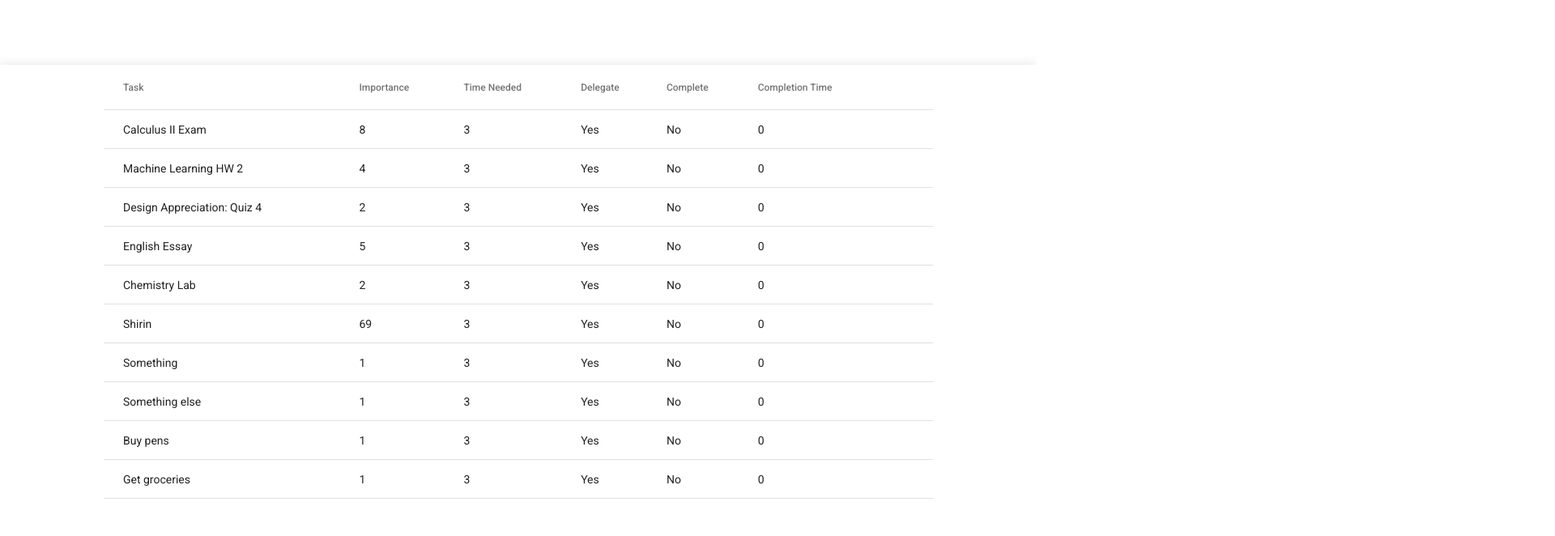
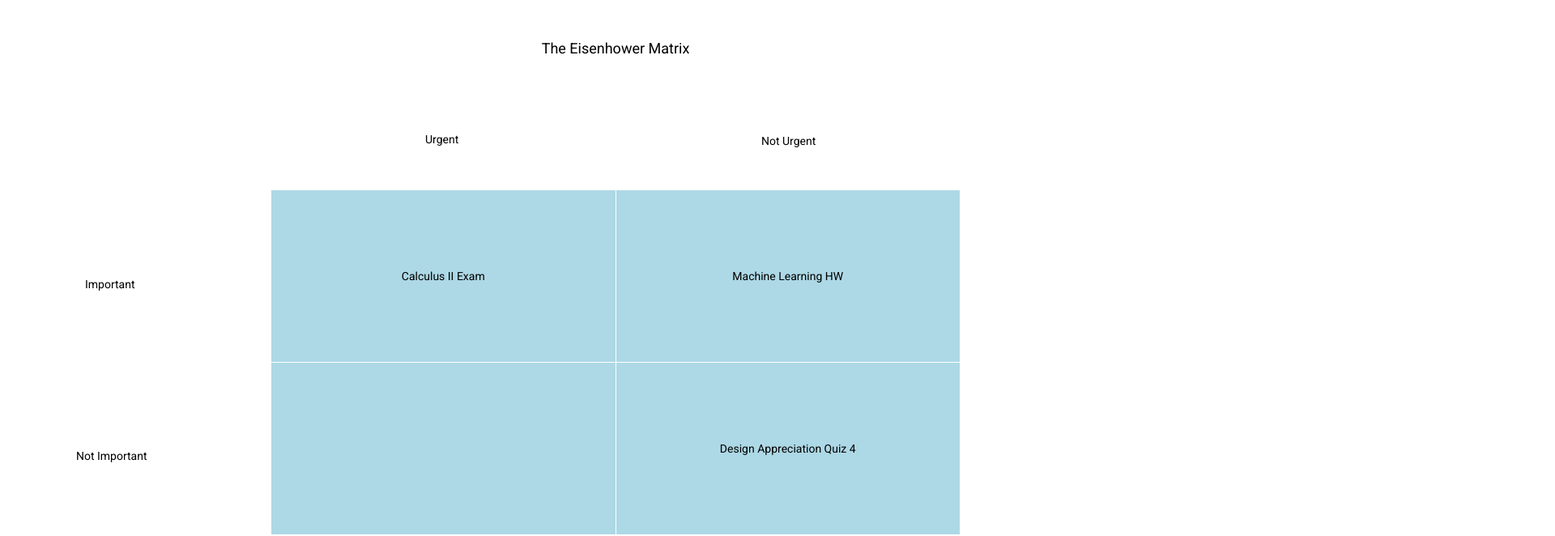
Before and after one commit to taysh9/frontbackproject, an Angular app in the folder front/: page /matrix in a window 1280 px wide. Before the commit this address led to /. Shown: the top 662 px of the page at 81% size, 1920 px wide, since content can reach past the window. Built offline with nearby package versions, Linux system fonts and the light colour scheme.

Commit message:
pushing changes

```diff
--- a/front/src/app/app-routing.module.ts
+++ b/front/src/app/app-routing.module.ts
@@ -1,10 +1,12 @@
 import { NgModule } from '@angular/core';
 import { RouterModule, Routes } from '@angular/router';
+import { MatrixComponent } from './matrix/matrix/matrix.component';
 import {ViewsComponent} from "./pages/views/views.component";
+import { TaskTableComponent } from './task-table/task-table.component';
 
 const routes: Routes = [
-  {path: '', component: ViewsComponent}
-
+  {path: '', component: TaskTableComponent},
+  {path: 'matrix', component: MatrixComponent}
 ];
 
 @NgModule({
--- a/front/src/app/app.component.html
+++ b/front/src/app/app.component.html
@@ -8,4 +8,5 @@
 <!-- * * * * * * * * * * * * * * * * * * * * * * * * * * * * * * * -->
 
 <router-outlet></router-outlet>
-<app-task-table></app-task-table>
+<!-- <app-task-table></app-task-table> -->
+<!-- <app-matrix></app-matrix> -->
--- /dev/null
+++ b/front/src/app/matrix/matrix/matrix.component.html
@@ -0,0 +1,22 @@
+<div class="page">
+<p class="header">The Eisenhower Matrix</p>
+<p class="urgent">Urgent</p>
+<p class="not_urgent">Not Urgent</p>
+<p class="important">Important</p>
+<!-- <p class="importance_description">(7 or higher)</p> -->
+<p class="not_important">Not Important</p>
+<!-- <p class="not_importance_description">(6 or lower)</p> -->
+<mat-grid-list cols="2" rowHeight="2:1">
+  <mat-grid-tile>Calculus II Exam</mat-grid-tile>
+  <mat-grid-tile>Machine Learning HW</mat-grid-tile>
+  <mat-grid-tile></mat-grid-tile>
+  <mat-grid-tile>Design Appreciation Quiz 4</mat-grid-tile>
+</mat-grid-list>
+</div>
+
+<!-- <mat-sidenav-container class="example-container">
+  <mat-sidenav mode="side" opened>Sidenav content</mat-sidenav>
+  <mat-sidenav-content>Main content</mat-sidenav-content>
+</mat-sidenav-container>
+
+<div>Please open on Stackblitz to see result</div> -->
--- /dev/null
+++ b/front/src/app/matrix/matrix/matrix.component.scss
@@ -0,0 +1,57 @@
+.header {
+  position: relative;
+  text-align: center;
+  top: 50px;
+  font-size: large;
+}
+
+.page {
+  min-width: 1520px;
+}
+
+.mat-grid-tile {
+  background: lightblue;
+}
+.mat-grid-list {
+  margin: auto;
+  width: 700px;
+  padding: 75px;
+}
+
+.urgent {
+  position: relative;
+  left: 525px;
+  top: 130px;
+}
+
+.not_urgent {
+  position: relative;
+  left: 940px;
+  top: 100px;
+}
+
+.important {
+  position: relative;
+  left: 105px;
+  top: 245px;
+
+}
+
+.importance_description {
+  position: relative;
+  left: 99px;
+  top: 290px;
+}
+
+
+.not_important {
+  position: relative;
+  left: 94px;
+  top: 425px;
+}
+
+.not_importance_description {
+  position: relative;
+  left: 102px;
+  top: 413px;
+}
--- /dev/null
+++ b/front/src/app/matrix/matrix/matrix.component.ts
@@ -0,0 +1,15 @@
+import { Component, OnInit } from '@angular/core';
+
+@Component({
+  selector: 'app-matrix',
+  templateUrl: './matrix.component.html',
+  styleUrls: ['./matrix.component.scss']
+})
+export class MatrixComponent implements OnInit {
+
+  constructor() { }
+
+  ngOnInit(): void {
+  }
+
+}
--- a/front/src/app/task-table/task-table-datasource.ts
+++ b/front/src/app/task-table/task-table-datasource.ts
@@ -7,54 +7,57 @@ import { Observable, of as observableOf, merge } from 'rxjs';
 // TODO: Replace this with your own data model type
 export interface TaskTableItem {
   task: string;
-  importance: number;
+  importance: any;
   time_needed: number;
   delegate: string;
   complete: string;
   completion_time: number;
 }
 
+let importanceVal = ""
+console.log(importanceVal)
+
 // TODO: replace this with real data from your application
 const EXAMPLE_DATA: TaskTableItem[] = [
-  {task: "Calculus II Exam", importance: 8, time_needed: 3, delegate: "Yes",
+  {task: "Calculus II Exam", importance: "", time_needed: 3, delegate: "Yes",
    complete: "No", completion_time: 0},
-  {task: "Machine Learning HW 2", importance: 4, time_needed: 3, delegate: "Yes",
+  {task: "Machine Learning HW", importance: "", time_needed: 3, delegate: "Yes",
   complete: "No", completion_time: 0},
-  {task: "Design Appreciation: Quiz 4", importance: 2, time_needed: 3, delegate: "Yes",
+  {task: "Design Appreciation: Quiz 4", importance: "", time_needed: 3, delegate: "Yes",
   complete: "No", completion_time: 0},
-  {task: "English Essay", importance: 5, time_needed: 3, delegate: "Yes",
+  {task: "English Essay", importance: "", time_needed: 3, delegate: "Yes",
   complete: "No", completion_time: 0},
-  {task: "Chemistry Lab", importance: 2, time_needed: 3, delegate: "Yes",
+  {task: "Chemistry Lab", importance: "", time_needed: 3, delegate: "Yes",
   complete: "No", completion_time: 0},
-  {task: "Shirin", importance: 69, time_needed: 3, delegate: "Yes",
+  {task: "Report", importance: "", time_needed: 3, delegate: "Yes",
   complete: "No", completion_time: 0},
-  {task: "Something", importance: 1, time_needed: 3, delegate: "Yes",
+  {task: "Something", importance: "", time_needed: 3, delegate: "Yes",
   complete: "No", completion_time: 0},
-  {task: "Something else", importance: 1, time_needed: 3, delegate: "Yes",
+  {task: "Something else", importance: "", time_needed: 3, delegate: "Yes",
   complete: "No", completion_time: 0},
-  {task: "Buy pens", importance: 1, time_needed: 3, delegate: "Yes",
+  {task: "Buy pens", importance: "", time_needed: 3, delegate: "Yes",
   complete: "No", completion_time: 0},
-  {task: "Get groceries", importance: 1, time_needed: 3, delegate: "Yes",
+  {task: "Get groceries", importance: "", time_needed: 3, delegate: "Yes",
   complete: "No", completion_time: 0},
-  {task: "11", importance: 1, time_needed: 3, delegate: "Yes",
+  {task: "11", importance: "", time_needed: 3, delegate: "Yes",
   complete: "No", completion_time: 0},
-  {task: "12", importance: 1, time_needed: 3, delegate: "Yes",
+  {task: "12", importance: "", time_needed: 3, delegate: "Yes",
   complete: "No", completion_time: 0},
-  {task: "13", importance: 1, time_needed: 3, delegate: "Yes",
+  {task: "13", importance: "", time_needed: 3, delegate: "Yes",
   complete: "No", completion_time: 0},
-  {task: "14", importance: 1, time_needed: 3, delegate: "Yes",
+  {task: "14", importance: "", time_needed: 3, delegate: "Yes",
   complete: "No", completion_time: 0},
-  {task: "15", importance: 1, time_needed: 3, delegate: "Yes",
+  {task: "15", importance: "", time_needed: 3, delegate: "Yes",
   complete: "No", completion_time: 0},
-  {task: "16", importance: 1, time_needed: 3, delegate: "Yes",
+  {task: "Task 16", importance: "", time_needed: 3, delegate: "Yes",
   complete: "No", completion_time: 0},
-  {task: "17", importance: 1, time_needed: 3, delegate: "Yes",
+  {task: "Task 17", importance: "", time_needed: 3, delegate: "Yes",
   complete: "No", completion_time: 0},
-  {task: "18", importance: 1, time_needed: 3, delegate: "Yes",
+  {task: "Task 18", importance: "", time_needed: 3, delegate: "Yes",
   complete: "No", completion_time: 0},
-  {task: "19", importance: 1, time_needed: 3, delegate: "Yes",
+  {task: "Task 19", importance: "", time_needed: 3, delegate: "Yes",
   complete: "No", completion_time: 0},
-  {task: "20", importance: 1, time_needed: 3, delegate: "Yes",
+  {task: "Task 20", importance: "", time_needed: 3, delegate: "Yes",
   complete: "No", completion_time: 0},
 ];
 
--- a/front/src/app/task-table/task-table.component.html
+++ b/front/src/app/task-table/task-table.component.html
@@ -8,13 +8,22 @@
 
     <!-- Importance Column -->
     <ng-container matColumnDef="importance">
-      <th mat-header-cell *matHeaderCellDef mat-sort-header>Importance</th>
-      <td mat-cell *matCellDef="let row">{{row.importance}}</td>
+      <!--  -->
+      <th mat-header-cell *matHeaderCellDef mat-sort-header>Importance (1-10)</th>
+      <mat-cell *matCellDef="let row">{{row.importance}}
+      <mat-form-field [style.width.px] = 35>
+      <mat-select [(ngModel)] = "importanceVal">
+      <mat-option *ngFor="let val of values" [value]="val">
+        {{val}}
+      </mat-option>
+    </mat-select>
+        </mat-form-field>
+      </mat-cell>
     </ng-container>
 
     <!-- Time Needed Column -->
     <ng-container matColumnDef="time_needed">
-      <th mat-header-cell *matHeaderCellDef mat-sort-header>Time Needed</th>
+      <th mat-header-cell *matHeaderCellDef mat-sort-header>Time Needed (Hours)</th>
       <td mat-cell *matCellDef="let row">{{row.time_needed}}</td>
     </ng-container>
 
@@ -32,7 +41,7 @@
 
     <!-- Completion Time Column -->
     <ng-container matColumnDef="completion_time">
-      <th mat-header-cell *matHeaderCellDef mat-sort-header>Completion Time</th>
+      <th mat-header-cell *matHeaderCellDef mat-sort-header>Completion Time (Hours)</th>
       <td mat-cell *matCellDef="let row">{{row.completion_time}}</td>
     </ng-container>
 
@@ -48,4 +57,8 @@
       [pageSizeOptions]="[5, 10, 20]"
       aria-label="Select page">
   </mat-paginator>
+
+  <button mat-raised-button color="primary"> Add Task </button>
+  <button mat-raised-button color="primary"> Save </button>
+  <button mat-raised-button color="primary" routerLink="/matrix"> Matrix </button>
 </div>
--- a/front/src/app/task-table/task-table.component.scss
+++ b/front/src/app/task-table/task-table.component.scss
@@ -5,6 +5,7 @@
   background-color: white;
 }
 
-// .mat-cell {
-//   color: #ff0000;
-// }
+.mat-raised-button {
+  color: red;
+  width: 20%;
+}
--- a/front/src/app/task-table/task-table.component.ts
+++ b/front/src/app/task-table/task-table.component.ts
@@ -1,4 +1,5 @@
 import { AfterViewInit, Component, ViewChild } from '@angular/core';
+import { Validators } from '@angular/forms';
 import { MatPaginator } from '@angular/material/paginator';
 import { MatSort } from '@angular/material/sort';
 import { MatTable } from '@angular/material/table';
@@ -18,6 +19,9 @@ export class TaskTableComponent implements AfterViewInit {
   /** Columns displayed in the table. Columns IDs can be added, removed, or reordered. */
   displayedColumns = ['task', 'importance', 'time_needed', 'delegate',
                       'complete', 'completion_time'];
+  values = [1, 2, 3, 4, 5, 6, 7, 8, 9, 10];
+  importanceVal: any;
+
 
   constructor() {
     this.dataSource = new TaskTableDataSource();
@@ -27,5 +31,7 @@ export class TaskTableComponent implements AfterViewInit {
     this.dataSource.sort = this.sort;
     this.dataSource.paginator = this.paginator;
     this.table.dataSource = this.dataSource;
+    // this.importanceVal = importanceVal;
+    console.log(this.importanceVal);
   }
 }
```
Also changed, not shown: front/src/app/app.module.ts (+14 -2 lines), 2 other files (tests, documents, lock files or other folders).
